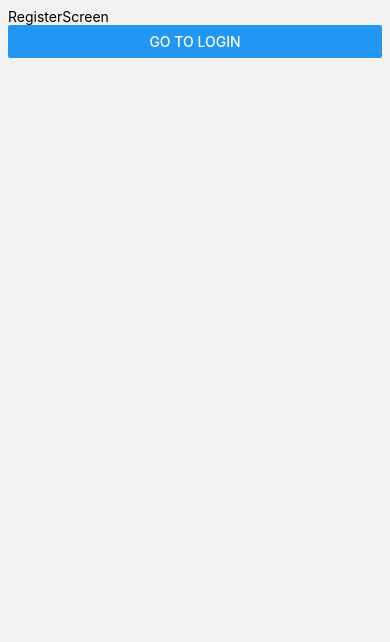
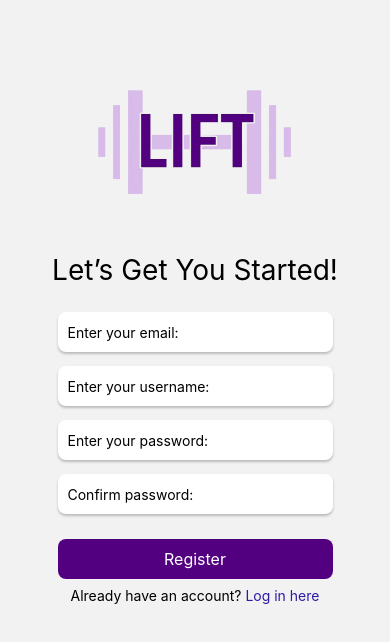
Before and after one commit to dragancristian2005/lift-mobile, a React Native app: screen /RegisterScreen in a window 390 px wide. Shown: the top 642 px of the page. Built offline with nearby package versions, Linux system fonts and the light colour scheme.

Commit message:
Implemented login/register functionality and UI

```diff
--- /dev/null
+++ b/src/components/Logo.tsx
@@ -0,0 +1,14 @@
+import { Image, StyleSheet } from 'react-native';
+
+export const Logo = () => (
+  <Image source={require('../../photos/Logo.png')} style={styles.logo} />
+);
+
+const styles = StyleSheet.create({
+  logo: {
+    marginTop: 80,
+    marginBottom: 30,
+    height: 110,
+    width: 220,
+  },
+});
--- a/src/screens/auth/LoginScreen.tsx
+++ b/src/screens/auth/LoginScreen.tsx
@@ -1,4 +1,10 @@
-import { Button, Text } from 'react-native';
+import {
+  StyleSheet,
+  Text,
+  TextInput,
+  TouchableOpacity,
+  View,
+} from 'react-native';
 import { StackNavigationProp } from '@react-navigation/stack';
 import { useNavigation } from '@react-navigation/native';
 import { useState } from 'react';
@@ -6,37 +12,112 @@ import axios from 'axios';
 import { KContainer } from '../../components';
 import { AuthStackParamList } from '../../types/navigation/AuthStack.types';
 import { useAuth } from '../../contexts/auth/auth.context';
+import { Logo } from '../../components/Logo';
 
 const LoginScreen = () => {
   const { signIn } = useAuth();
   const navigation = useNavigation<StackNavigationProp<AuthStackParamList>>();
 
-  const [username, setUsername] = useState();
-  const [password, setPassword] = useState();
+  const [username, setUsername] = useState('');
+  const [password, setPassword] = useState('');
 
   const logIn = () => {
+    if (username && password) {
       axios
         .post<{ access_token: string }>('/auth/login', {
-        username: 'cristi',
-        password: 'password123',
+          username,
+          password,
         })
         .then(({ data }) => {
           signIn(data.access_token);
         });
+    } else {
+      throw new Error('All fields must be filled!');
+    }
   };
 
   return (
     <KContainer>
-      <Text>Login Screen</Text>
-      <Button
-        title="Go to Register"
-        onPress={() => navigation.replace('RegisterScreen')}
+      <View style={styles.container}>
+        <Logo />
+        <Text style={styles.loginTxt}>Let’s get you signed in!</Text>
+        <View style={{ gap: 14, marginBottom: 25 }}>
+          <TextInput
+            value={username}
+            onChangeText={setUsername}
+            placeholder="Enter your username: "
+            style={styles.input}
           />
-      {/* TextInput user */}
-      {/* TextInput pass */}
-      <Button title="Sign in" onPress={logIn} />
+          <TextInput
+            value={password}
+            onChangeText={setPassword}
+            placeholder="Enter your password: "
+            style={styles.input}
+            secureTextEntry
+          />
+        </View>
+
+        <TouchableOpacity onPress={logIn} style={styles.signInBtn}>
+          <Text style={{ color: 'white', fontSize: 16 }}>Sign in</Text>
+        </TouchableOpacity>
+
+        <View style={styles.registerContainer}>
+          <Text style={{ fontSize: 14 }}>Don&#39;t have an account?</Text>
+          <TouchableOpacity
+            onPress={() => navigation.replace('RegisterScreen')}>
+            <Text style={{ fontSize: 14, color: '#2e1aa9' }}>
+              {' '}
+              Create one here
+            </Text>
+          </TouchableOpacity>
+        </View>
+      </View>
     </KContainer>
   );
 };
 
+const styles = StyleSheet.create({
+  container: {
+    flex: 1,
+    width: '100%',
+    alignItems: 'center',
+  },
+  input: {
+    height: 40,
+    width: 275,
+    borderRadius: 8,
+    padding: 10,
+    backgroundColor: '#fff',
+    shadowColor: '#000',
+    shadowOffset: {
+      width: 0,
+      height: 2,
+    },
+    shadowOpacity: 0.23,
+    shadowRadius: 2.62,
+
+    elevation: 4,
+  },
+  loginTxt: {
+    fontSize: 28,
+    marginTop: 25,
+    marginBottom: 25,
+    textAlign: 'center',
+  },
+  registerContainer: {
+    flexDirection: 'row',
+    alignItems: 'center',
+    justifyContent: 'center',
+  },
+  signInBtn: {
+    backgroundColor: '#520080',
+    height: 40,
+    width: 275,
+    justifyContent: 'center',
+    alignItems: 'center',
+    borderRadius: 8,
+    marginBottom: 8,
+  },
+});
+
 export default LoginScreen;
--- a/src/screens/auth/RegisterScreen.tsx
+++ b/src/screens/auth/RegisterScreen.tsx
@@ -1,21 +1,139 @@
-import { Button, Text } from 'react-native';
+import {
+  StyleSheet,
+  Text,
+  TextInput,
+  TouchableOpacity,
+  View,
+} from 'react-native';
 import { StackNavigationProp } from '@react-navigation/stack';
 import { useNavigation } from '@react-navigation/native';
+import { useState } from 'react';
+import axios from 'axios';
 import { KContainer } from '../../components';
 import { AuthStackParamList } from '../../types/navigation/AuthStack.types';
+import { Logo } from '../../components/Logo';
+import { useAuth } from '../../contexts/auth/auth.context';
 
 const RegisterScreen = () => {
+  const { signIn } = useAuth();
   const navigation = useNavigation<StackNavigationProp<AuthStackParamList>>();
+
+  const [email, setEmail] = useState('');
+  const [username, setUsername] = useState('');
+  const [password, setPassword] = useState('');
+  const [confirmPassword, setConfirmPassword] = useState('');
+
+  const createAccount = () => {
+    if (!email || !username || !password || !confirmPassword) {
+      throw new Error('All fields must be filled!');
+    } else if (password === confirmPassword) {
+      axios
+        .post<{ access_token: string }>('/auth/register', {
+          email,
+          username,
+          password,
+        })
+        .then(({ data }) => {
+          signIn(data.access_token);
+        });
+    } else {
+      throw new Error('Passwords do not match!');
+    }
+  };
 
   return (
     <KContainer>
-      <Text>RegisterScreen</Text>
-      <Button
-        title="Go to Login"
-        onPress={() => navigation.replace('LoginScreen')}
-      />
+      <View style={styles.container}>
+        <Logo />
+        <Text style={styles.registerTxt}>Let’s Get You Started!</Text>
+        <View style={{ gap: 14, marginBottom: 25 }}>
+          <TextInput
+            value={email}
+            onChangeText={setEmail}
+            placeholder="Enter your email: "
+            style={styles.input}
+            keyboardType="email-address"
+            autoCapitalize="none"
+          />
+          <TextInput
+            value={username}
+            onChangeText={setUsername}
+            placeholder="Enter your username: "
+            style={styles.input}
+          />
+          <TextInput
+            value={password}
+            onChangeText={setPassword}
+            placeholder="Enter your password: "
+            style={styles.input}
+            secureTextEntry
+          />
+          <TextInput
+            value={confirmPassword}
+            onChangeText={setConfirmPassword}
+            placeholder="Confirm password: "
+            style={styles.input}
+            secureTextEntry
+          />
+        </View>
+
+        <TouchableOpacity style={styles.registerBtn} onPress={createAccount}>
+          <Text style={{ color: 'white', fontSize: 16 }}>Register</Text>
+        </TouchableOpacity>
+
+        <View style={styles.loginContainer}>
+          <Text style={{ fontSize: 14 }}>Already have an account?</Text>
+          <TouchableOpacity onPress={() => navigation.replace('LoginScreen')}>
+            <Text style={{ fontSize: 14, color: '#2e1aa9' }}> Log in here</Text>
+          </TouchableOpacity>
+        </View>
+      </View>
     </KContainer>
   );
 };
 
+const styles = StyleSheet.create({
+  container: {
+    flex: 1,
+    width: '100%',
+    alignItems: 'center',
+  },
+  input: {
+    height: 40,
+    width: 275,
+    borderRadius: 8,
+    padding: 10,
+    backgroundColor: '#fff',
+    shadowColor: '#000',
+    shadowOffset: {
+      width: 0,
+      height: 2,
+    },
+    shadowOpacity: 0.23,
+    shadowRadius: 2.62,
+
+    elevation: 4,
+  },
+  registerTxt: {
+    fontSize: 28,
+    marginTop: 25,
+    marginBottom: 25,
+    textAlign: 'center',
+  },
+  registerBtn: {
+    backgroundColor: '#520080',
+    height: 40,
+    width: 275,
+    justifyContent: 'center',
+    alignItems: 'center',
+    borderRadius: 8,
+    marginBottom: 8,
+  },
+  loginContainer: {
+    flexDirection: 'row',
+    alignItems: 'center',
+    justifyContent: 'center',
+  },
+});
+
 export default RegisterScreen;
--- a/src/screens/home/HomeScreen.tsx
+++ b/src/screens/home/HomeScreen.tsx
@@ -69,7 +69,7 @@ const HomeScreen = () => {
                 <BackMusclesSvg
                   height={svgHeight}
                   width={svgWidth}
-                  muscles={weeklyProgress!.data}
+                  muscles={weeklyProgress.data}
                 />
               )}
             </>
```
Also changed, not shown: photos/Logo.png (added). Lines whose indentation alone changed are shown as unchanged.
